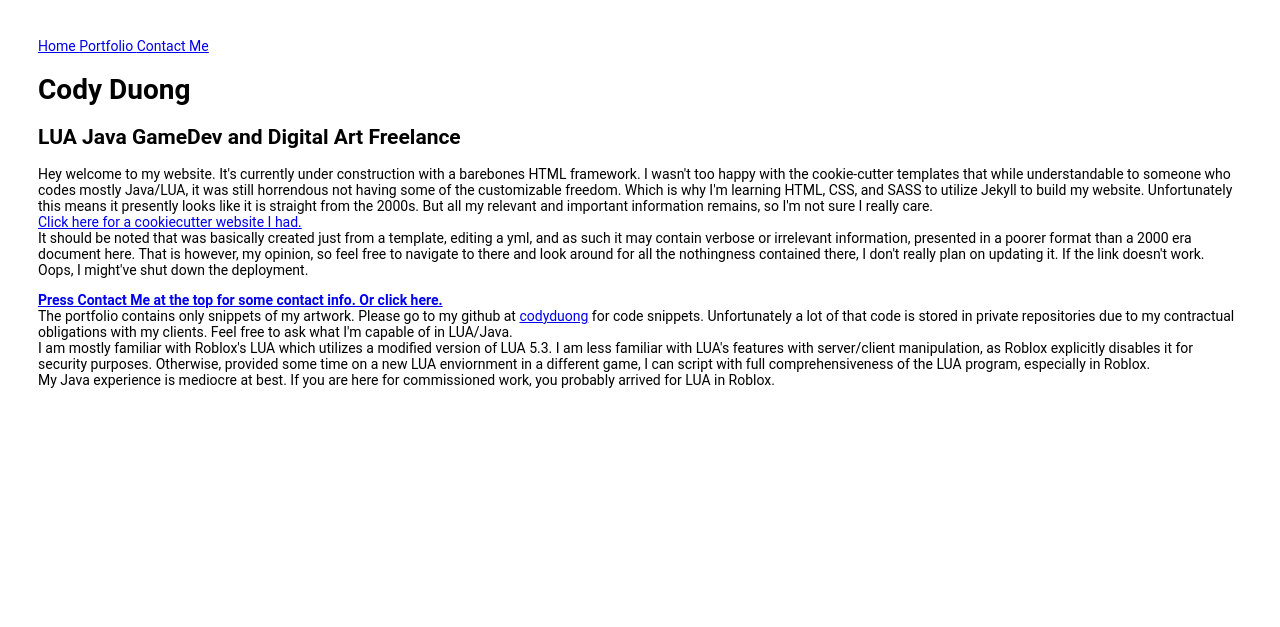
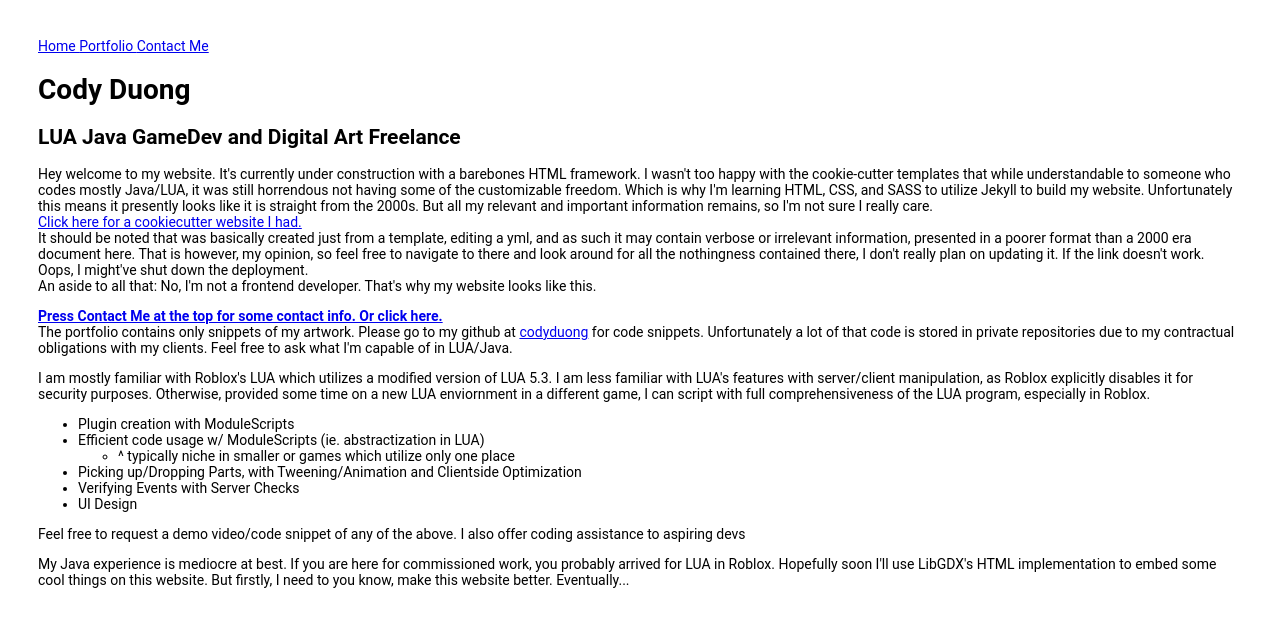
Before and after one commit to codyduong/artNcode, a Jekyll site: the page built from index.html, in a window 1280 px wide. Shown: the top 627 px of the page. Built offline with Jekyll 4.4.1, drawn with Linux system fonts in a browser that asks for light colours.

Commit message:
Update index.html

```diff
--- a/index.html
+++ b/index.html
@@ -17,20 +17,36 @@ title: Home
 	  may contain verbose or irrelevant information, presented in a poorer format than a 2000 era document here.
 	  That is however, my opinion, so feel free to navigate to there and look around for all the
 	  nothingness contained there, I don't really plan on updating it. If the link doesn't work. Oops,
-      I might've shut down the deployment.
-
+      I might've shut down the deployment. <br>
+	  An aside to all that: No, I'm not a frontend developer. That's why my website looks like this.
 	</p>
 	<p>
 	  <b><a href="https://codyduong.github.io/artNcode/contact">Press Contact Me at the top for some contact info. Or click here.</a></b> <br>
 	  The portfolio contains only snippets of my artwork.
 	  Please go to my github at <a href="https://github.com/codyduong">codyduong</a> for
 	  code snippets. Unfortunately a lot of that code is stored in private repositories due to
-	  my contractual obligations with my clients. Feel free to ask what I'm capable of in LUA/Java.<br>
+	  my contractual obligations with my clients. Feel free to ask what I'm capable of in LUA/Java.
+    </p>
+    <p>
 	  I am mostly familiar with Roblox's LUA which utilizes a modified version of LUA 5.3.
 	  I am less familiar with LUA's features with server/client manipulation, as Roblox explicitly disables it for
 	  security purposes. Otherwise, provided some time on a new LUA enviornment in a different game,
 	  I can script with full comprehensiveness of the LUA program, especially in Roblox. <br>
+	  <ul>
+	    <li>Plugin creation with ModuleScripts</li>
+		<li>Efficient code usage w/ ModuleScripts (ie. abstractization in LUA)</li>
+		<ul>
+		  <li>^ typically niche in smaller or games which utilize only one place</li></ul>
+		<li>Picking up/Dropping Parts, with Tweening/Animation and Clientside Optimization</li>
+		<li>Verifying Events with Server Checks</li>
+		<li>UI Design</li>
+      </ul>
+	</p>
+    <p>Feel free to request a demo video/code snippet of any of the above. I also offer coding assistance
+	to aspiring devs</p>
+    <p>
 	  My Java experience is mediocre at best. If you are here for commissioned work, you probably
-	  arrived for LUA in Roblox.
+	  arrived for LUA in Roblox. Hopefully soon I'll use LibGDX's HTML implementation to embed some cool
+	  things on this website. But firstly, I need to you know, make this website better. Eventually...
 	</p>
   </body>
```
